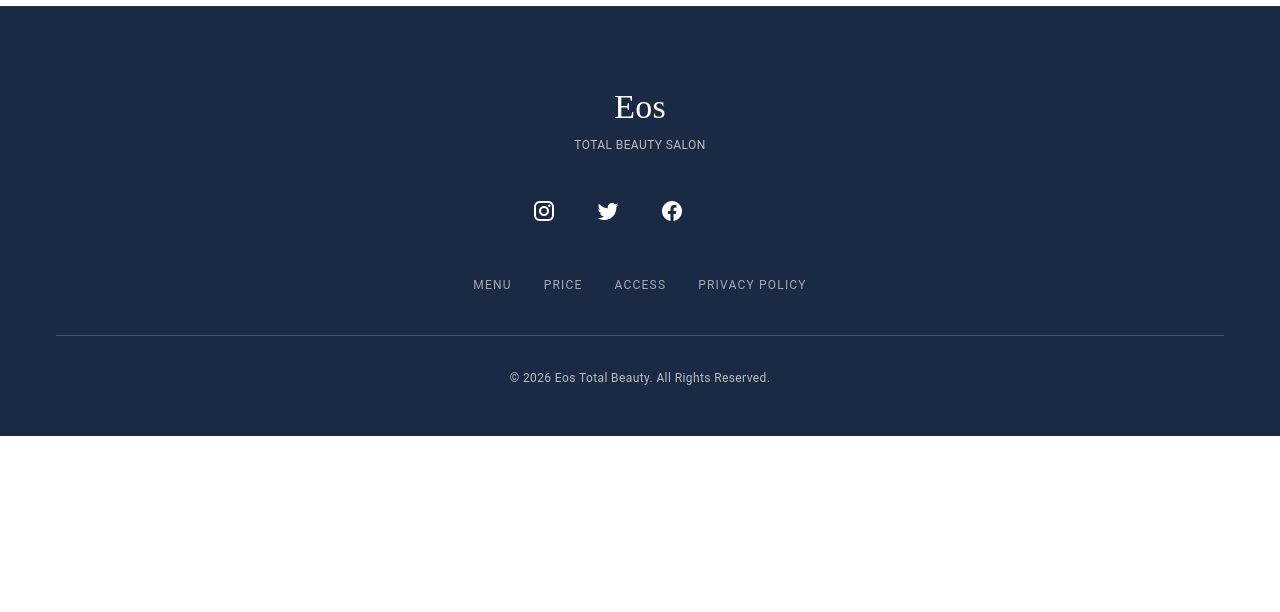
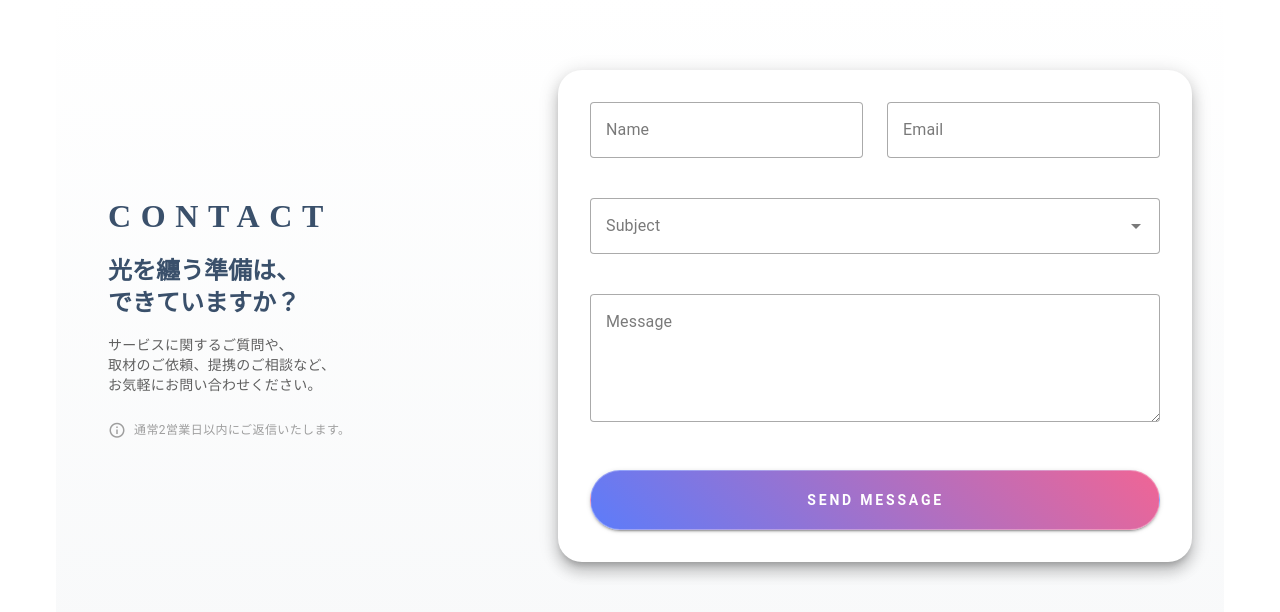
Before and after one commit to beeeegle/eos-web, a Vue app: page / in a window 1280 px wide. Shown: the part 3262-3874 px from the top of the page. Before the commit the page ends 3698 px from the top, so only its background shows below. Built offline with nearby package versions, Linux system fonts and the light colour scheme; a small style sheet from the web is missing.

Commit message:
・問い合わせセクション追加 ・ヘッダーリンター対応

```diff
--- a/src/components/AppHeader.vue
+++ b/src/components/AppHeader.vue
@@ -1,5 +1,5 @@
 <template>
-  <v-app-bar flat class="glass-effect" color="rgba(255, 255, 255, 0.8)">
+  <v-app-bar class="glass-effect" color="rgba(255, 255, 255, 0.8)" flat>
     <v-container class="d-flex align-center">
       <v-toolbar-title class="font-weight-bold logo-text">Eos</v-toolbar-title>
       <v-spacer />
@@ -27,10 +27,8 @@
   position: relative
   overflow: hidden
 
-
 .bg-light-grad
   background: linear-gradient(180deg, #ffffff 0%, #f8f9fa 100%)
-
 
 /* セクションタイトル */
 .section-title
@@ -40,19 +38,16 @@
   margin-bottom: 2rem
   color: #3a506b
 
-
 /* ボタン */
 .grad-btn
   background: linear-gradient(45deg, #5c7cfa, #f06595) !important
   color: white !important
-
 
 .grad-btn-lg
   background: linear-gradient(45deg, #5c7cfa, #f06595) !important
   color: white !important
   padding: 0 40px !important
   letter-spacing: 0.1em
-
 
 /* カード & エフェクト */
 .menu-card
@@ -62,7 +57,6 @@
 
 .menu-card:hover
   transform: translateY(-5px)
-
 
 .coming-soon-overlay
   position: absolute
@@ -76,12 +70,9 @@
   font-weight: bold
   font-size: 1.2rem
 
-
 .bg-navy
   background-color: #1a2a44
 
-
 .tracking-widest
   letter-spacing: 0.5em
-
 </style>
--- a/src/pages/index.vue
+++ b/src/pages/index.vue
@@ -183,6 +183,88 @@
       </v-row>
     </v-container>
   </v-container>
+
+  <v-container id="contact" class="py-16 bg-light-grad" fluid>
+    <v-container>
+      <v-row>
+        <v-col class="d-flex flex-column justify-center pa-8" cols="12" md="5">
+          <h2 class="section-title logo-text text-uppercase mb-4">Contact</h2>
+          <p class="text-h5 font-weight-bold mb-4" style="color: #3a506b;">
+            光を纏う準備は、<br>できていますか？
+          </p>
+          <p class="text-body-2 text-grey-darken-2 mb-6 tracking-widest leading-loose">
+            サービスに関するご質問や、<br>
+            取材のご依頼、提携のご相談など、<br>
+            お気軽にお問い合わせください。
+          </p>
+          <div class="d-flex align-center text-caption text-grey">
+            <v-icon class="mr-2" icon="mdi-information-outline" />
+            通常2営業日以内にご返信いたします。
+          </div>
+        </v-col>
+
+        <!-- Contact Form -->
+        <v-col cols="12" md="7">
+          <v-card class="pa-8 rounded-xl border-0" elevation="10">
+            <v-form ref="form">
+              <v-row gutter="20">
+                <v-col cols="12" sm="6">
+                  <v-text-field
+                    class="mb-4"
+                    color="primary-blue"
+                    hide-details="auto"
+                    label="Name"
+                    placeholder="お名前"
+                    variant="outlined"
+                  />
+                </v-col>
+                <v-col cols="12" sm="6">
+                  <v-text-field
+                    class="mb-4"
+                    color="primary-blue"
+                    hide-details="auto"
+                    label="Email"
+                    placeholder="メールアドレス"
+                    variant="outlined"
+                  ></v-text-field>
+                </v-col>
+                <v-col cols="12">
+                  <v-select
+                    class="mb-4"
+                    color="primary-blue"
+                    hide-details="auto"
+                    :items="['ご予約について', 'メニューに関するご質問', '取材・その他']"
+                    label="Subject"
+                    variant="outlined"
+                  />
+                </v-col>
+                <v-col cols="12">
+                  <v-textarea
+                    class="mb-6"
+                    color="primary-blue"
+                    hide-details="auto"
+                    label="Message"
+                    placeholder="お問い合わせ内容をご入力ください"
+                    rows="4"
+                    variant="outlined"
+                  />
+                </v-col>
+                <v-col cols="12">
+                  <v-btn
+                    block
+                    class="grad-btn-lg rounded-pill font-weight-bold"
+                    height="60"
+                  >
+                    SEND MESSAGE
+                  </v-btn>
+                </v-col>
+              </v-row>
+            </v-form>
+          </v-card>
+        </v-col>
+      </v-row>
+    </v-container>
+  </v-container>
 </template>
 
 <script setup lang="ts">
@@ -190,7 +272,7 @@
     { title: '日焼けマシン', desc: '最新のタンニングマシンで健康的な小麦肌へ', image: new URL('@/assets/images/menu_1.png', import.meta.url).href },
     { title: 'コラーゲンマシン', desc: '全身光エステで潤いとハリをチャージ', image: new URL('@/assets/images/menu_2.png', import.meta.url).href },
     { title: 'ホワイトニング', desc: '自信の持てる白い歯へ。痛くないセルフケア', image: new URL('@/assets/images/menu_3.png', import.meta.url).href, comingSoon: true },
-    { title: 'シャワー完備', desc: '高級感のあるパウダールームを完備', image: new URL('@/assets/images/facility_1.png', import.meta.url).href }
+    { title: 'シャワー完備', desc: '高級感のあるパウダールームを完備', image: new URL('@/assets/images/facility_1.png', import.meta.url).href },
   ]
   const pricePlans = [
     {
```
